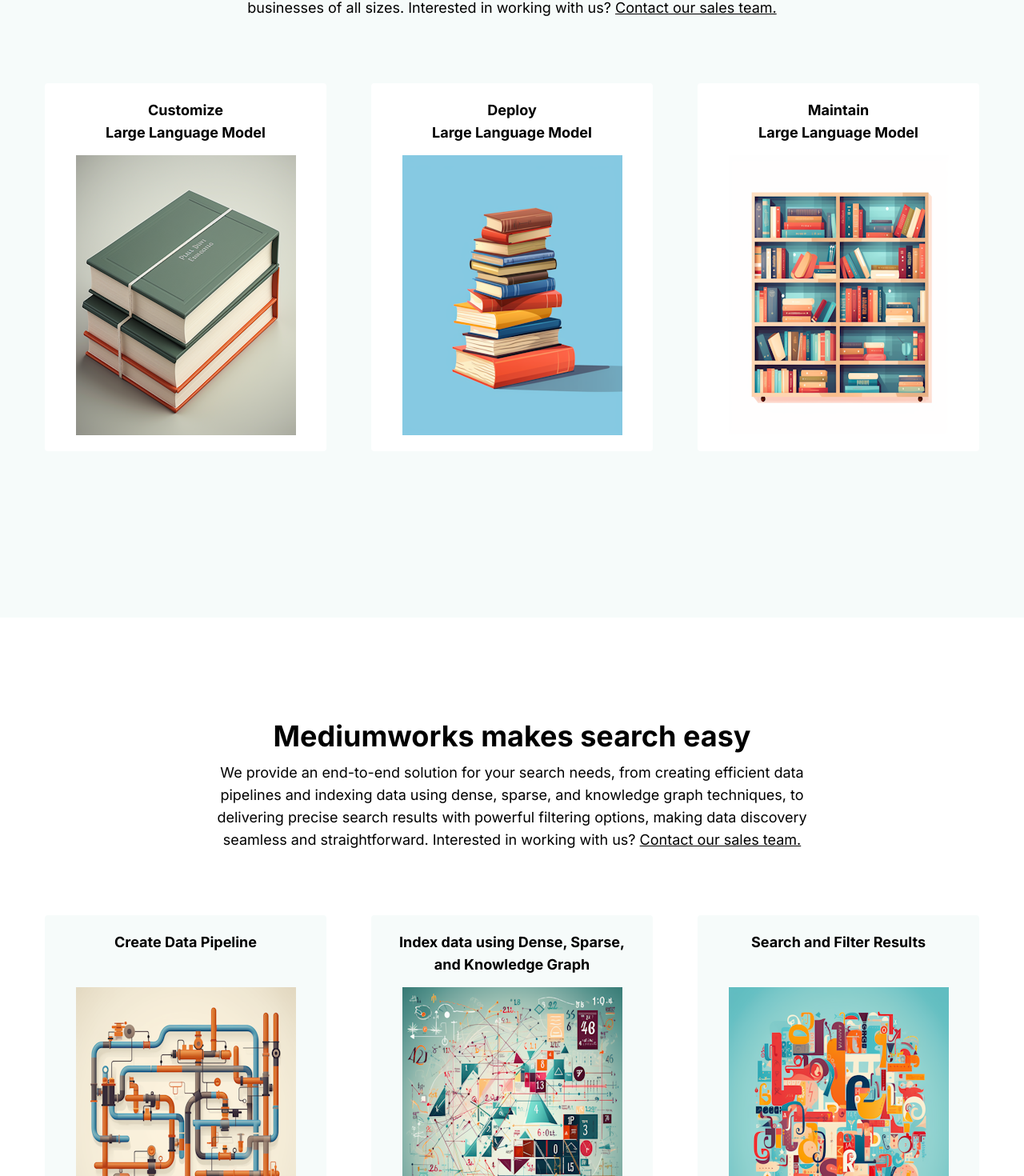
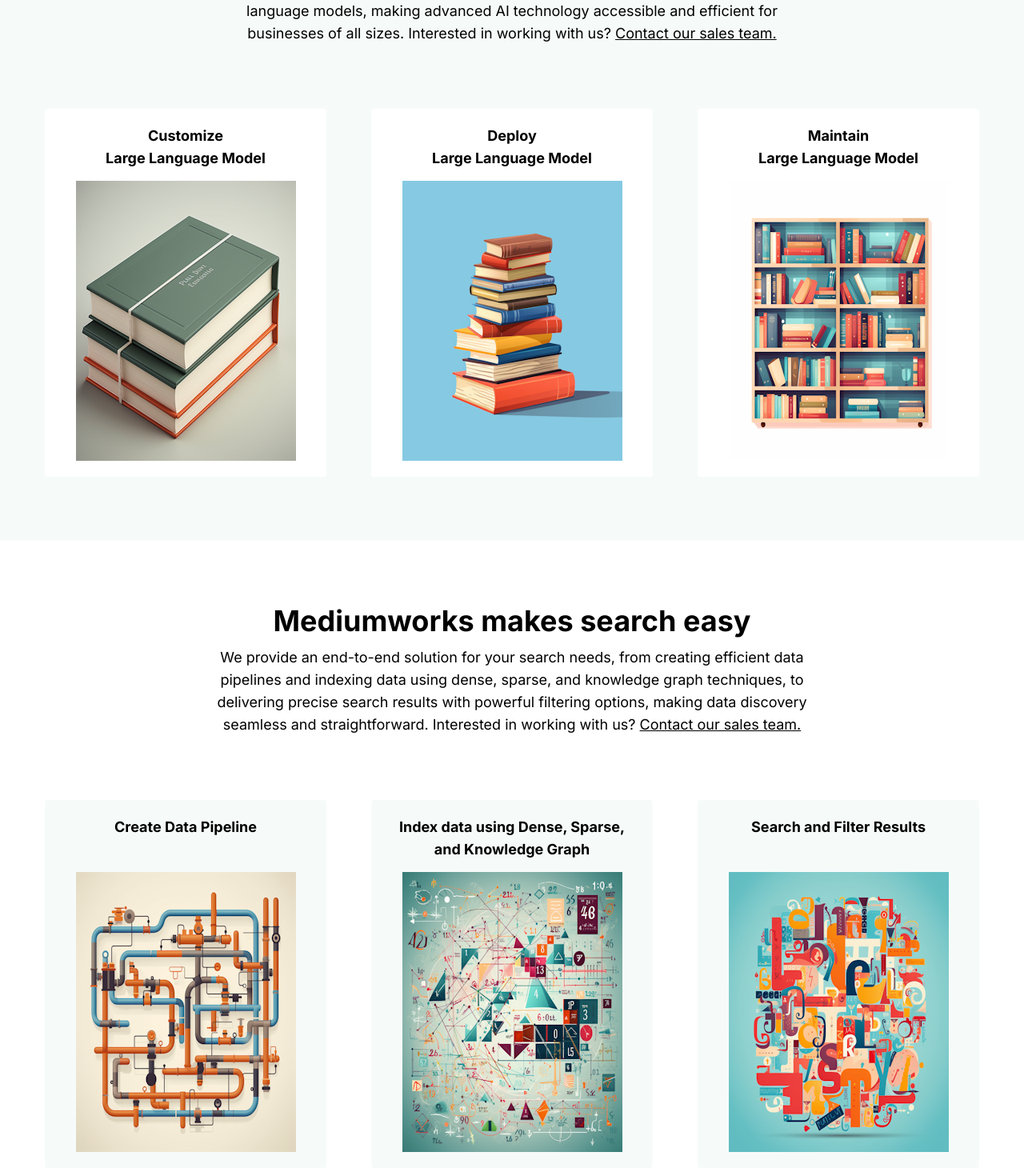
Before and after one commit to shahbazpro2/mediumworx, a Next.js app: page / in a window 1280 px wide. Shown: the part 1114-2584 px from the top of the page at 80% size. Built offline with nearby package versions, Linux system fonts and the light colour scheme.

Commit message:
Fix changes

```diff
--- a/components/home/Section1.jsx
+++ b/components/home/Section1.jsx
@@ -1,17 +1,18 @@
 /* eslint-disable @next/next/no-img-element */
+import Link from 'next/link'
 import React from 'react'
 
 const Section1 = () => {
     return (
         <div className="bg-secondary">
-            <div className='md:py-32 py-10 container'>
+            <div className='md:py-20 py-10 container'>
                 <div className='md:w-[750px] m-auto text-center space-y-3'>
                     <div className="text-4xl font-bold">Mediumworks makes large language model easy</div>
                     <div className="text-lg">
-                        We provide a comprehensive services in customizing, deploying, and maintaining large language models, making advanced AI technology accessible and efficient for businesses of all sizes. Interested in working with us? <a href="/" className='underline'>Contact our sales team.</a>
+                        We provide a comprehensive services in customizing, deploying, and maintaining large language models, making advanced AI technology accessible and efficient for businesses of all sizes. Interested in working with us? <Link href="/contact" className='underline'>Contact our sales team.</Link>
                     </div>
                 </div>
-                <div className="grid grid-cols-1 sm:grid-cols-2 lg:grid-cols-3 py-20 gap-14">
+                <div className="grid grid-cols-1 sm:grid-cols-2 lg:grid-cols-3 mt-20 gap-14">
                     <div className='text-center bg-white p-5  rounded'>
                         <div className="text-lg font-bold m-auto h-[54px]">Customize<br />
                             Large Language Model </div>
--- a/components/home/Section2.jsx
+++ b/components/home/Section2.jsx
@@ -1,17 +1,18 @@
 /* eslint-disable @next/next/no-img-element */
+import Link from 'next/link'
 import React from 'react'
 
 const Section2 = () => {
     return (
         <div className="">
-            <div className='md:py-32 py-10 container'>
+            <div className='md:py-20 py-10 container'>
                 <div className='md:w-[750px] m-auto text-center space-y-3'>
                     <div className="text-4xl font-bold">Mediumworks makes search easy</div>
                     <div className="text-lg">
-                        We provide an end-to-end solution for your search needs, from creating efficient data pipelines and indexing data using dense, sparse, and knowledge graph techniques, to delivering precise search results with powerful filtering options, making data discovery seamless and straightforward. Interested in working with us? <a href="/" className='underline'>Contact our sales team.</a>
+                        We provide an end-to-end solution for your search needs, from creating efficient data pipelines and indexing data using dense, sparse, and knowledge graph techniques, to delivering precise search results with powerful filtering options, making data discovery seamless and straightforward. Interested in working with us? <Link href="/contact" className='underline'>Contact our sales team.</Link>
                     </div>
                 </div>
-                <div className="grid grid-cols-1 sm:grid-cols-2 lg:grid-cols-3 py-20 gap-14">
+                <div className="grid grid-cols-1 sm:grid-cols-2 lg:grid-cols-3 mt-20 gap-14">
                     <div className='text-center bg-secondary p-5 rounded'>
                         <div className="text-lg font-bold m-auto h-[54px]">Create Data Pipeline </div>
                         <img src="/assets/images/pipes.png" alt='pipes' className='m-auto mt-4' />
--- a/components/home/Section3.jsx
+++ b/components/home/Section3.jsx
@@ -1,17 +1,18 @@
 /* eslint-disable @next/next/no-img-element */
+import Link from 'next/link'
 import React from 'react'
 
 const Section3 = () => {
     return (
         <div className="bg-secondary">
-            <div className='md:py-32 py-10 container'>
+            <div className='md:py-20 py-10 container'>
                 <div className='md:w-[750px] m-auto text-center space-y-3'>
                     <div className="text-4xl font-bold">Mediumworks makes intelligent agent easy</div>
                     <div className="text-lg">
-                        We streamline the process of agent development and deployment, making it simple to create and manage intelligent virtual assistants tailored to your unique business needs. Interested in working with us? <a href="/" className='underline'>Contact our sales team.</a>
+                        We streamline the process of agent development and deployment, making it simple to create and manage intelligent virtual assistants tailored to your unique business needs. Interested in working with us? <Link href="/contact" className='underline'>Contact our sales team.</Link>
                     </div>
                 </div>
-                <div className="grid grid-cols-1 sm:grid-cols-2 lg:grid-cols-3 py-20 gap-14">
+                <div className="grid grid-cols-1 sm:grid-cols-2 lg:grid-cols-3 mt-20 gap-14">
                     <div className='text-center bg-white p-5  rounded'>
                         <div className="text-lg font-bold m-auto h-[54px]">Develop Intelligent Agent</div>
                         <img src="/assets/images/rob1.png" alt='rob1' className='m-auto mt-4' />
--- a/components/home/Section4.jsx
+++ b/components/home/Section4.jsx
@@ -1,17 +1,18 @@
 /* eslint-disable @next/next/no-img-element */
+import Link from 'next/link'
 import React from 'react'
 
 const Section4 = () => {
     return (
         <div className="">
-            <div className='md:py-32 py-10 container'>
+            <div className='md:py-20 py-10 container'>
                 <div className='md:w-[750px] m-auto text-center space-y-3'>
                     <div className="text-4xl font-bold">Mediumworks makes artificial intelligence easy</div>
                     <div className="text-lg">
-                        We provide a service to harness the combined power of search, large language model, and intelligent agent; we aim to enhance your daily operations. Our commitment extends beyond mere task automation; we strive to be precise and correct in execution of all tasks, underpinned by fact-based accuracy. Interested in working with us? <a href="/" className='underline'>Contact our sales team.</a>
+                        We provide a service to harness the combined power of search, large language model, and intelligent agent; we aim to enhance your daily operations. Our commitment extends beyond mere task automation; we strive to be precise and correct in execution of all tasks, underpinned by fact-based accuracy. Interested in working with us? <Link href="/contact" className='underline'>Contact our sales team.</Link>
                     </div>
                 </div>
-                <div className="grid grid-cols-1 sm:grid-cols-2 lg:grid-cols-3 py-20 gap-14">
+                <div className="grid grid-cols-1 sm:grid-cols-2 lg:grid-cols-3 mt-20 gap-14">
                     <div className='text-center bg-secondary p-5 rounded'>
                         <div className="text-lg font-bold m-auto h-[54px]">Search </div>
                         <img src="/assets/images/painting.png" alt='painting' className='m-auto mt-4' />
--- a/components/home/index.jsx
+++ b/components/home/index.jsx
@@ -3,8 +3,8 @@
 
 const Home = () => {
     return (
-        <div className='py-20 container'>
-            <div className="grid grid-cols-1 lg:grid-cols-2 gap-20">
+        <div className='md:py-20 py-10 container'>
+            <div className="grid grid-cols-1 lg:grid-cols-2 gap-20 pb-20">
                 <div className='flex justify-center items-center h-full'>
                     <img src="/assets/images/homebg.png" alt="homebg" className='w-full 2xl:w-[80%]' />
                 </div>
--- a/components/terms/index.jsx
+++ b/components/terms/index.jsx
@@ -3,7 +3,7 @@
 
 const Terms = () => {
     return (
-        <div className='py-30 container'>
+        <div className='py-20 container'>
             <div className="text-center md:w-[600px] m-auto">
                 <div className="text-4xl font-bold">Terms of Service</div>
                 <div className="mt-1 text-sm">Last Updated: April 1, 2023</div>
```
